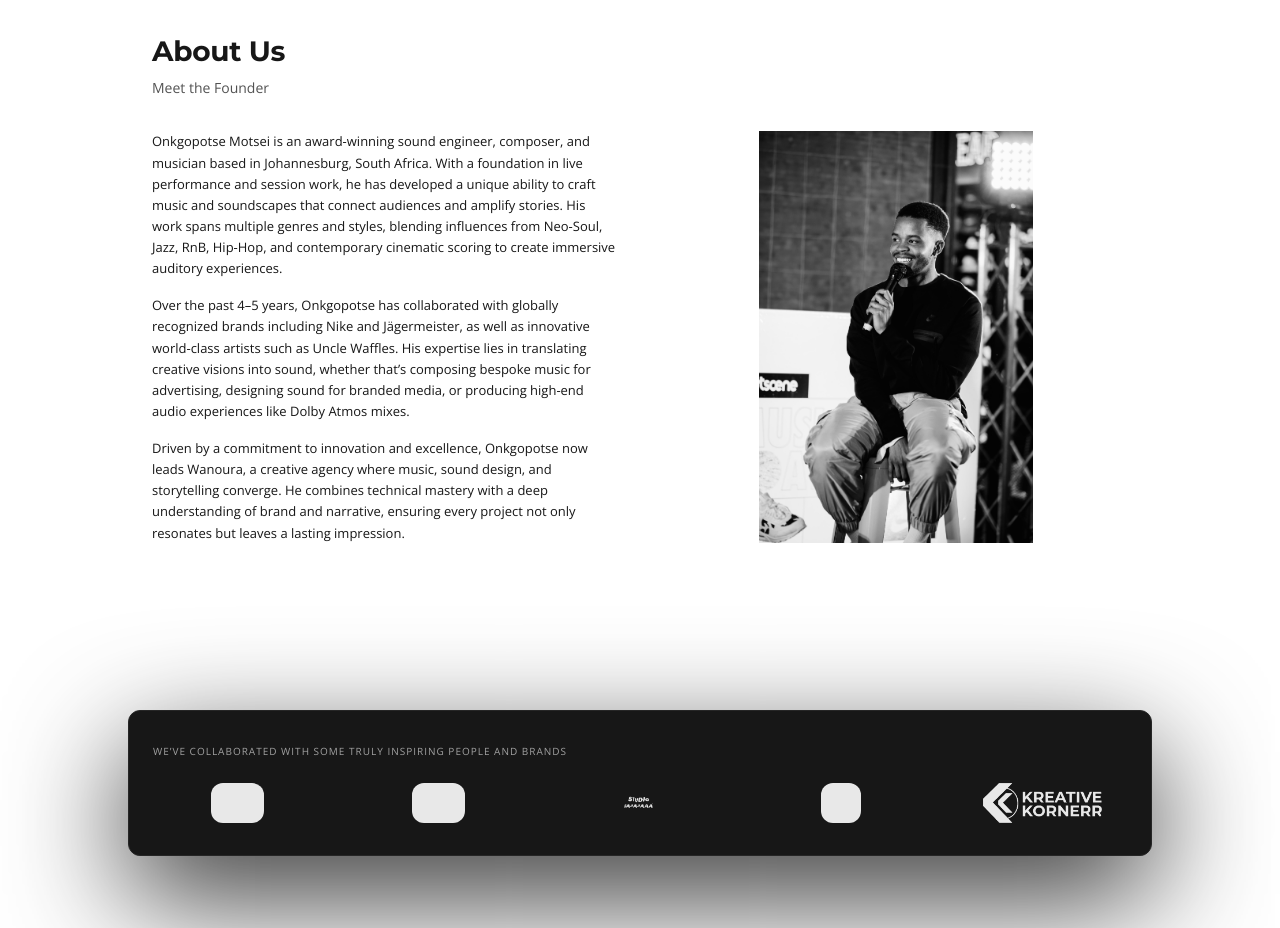
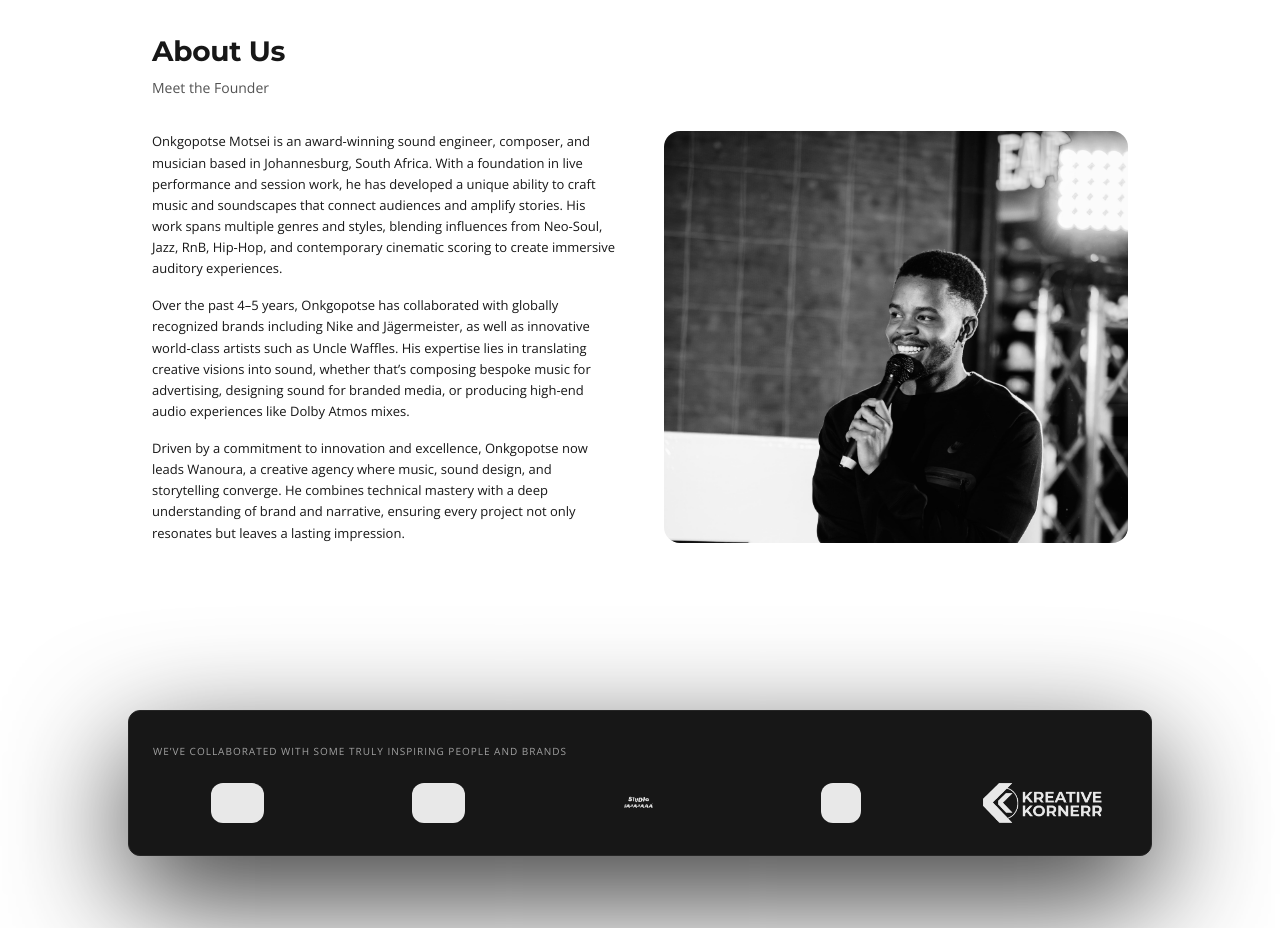
Before and after one commit to jimmy-motsei/wanoura-studio, a Next.js app: page / in a window 1280 px wide. Shown: the part 920-1848 px from the top of the page. Built offline with nearby package versions, Linux system fonts and the light colour scheme; grey boxes are pictures that could not be loaded.

Commit message:
About media: use rounded wrapper that clips image (about-media rounded-2xl overflow-hidden) with max-height on wrapper; img uses block w-full h-auto object-contain.

```diff
--- a/components/AboutUs.tsx
+++ b/components/AboutUs.tsx
@@ -55,14 +55,16 @@ export default function AboutUs() {
           </div>
 
           {/* Right: Image */}
-          <figure className="relative w-full self-start rounded-2xl overflow-hidden">
+          <figure
+            className="about-media rounded-2xl overflow-hidden"
+            style={{ maxHeight: "var(--copy-h, 80vh)" }}
+          >
             <img
               src="/images/founder.jpeg"
               alt="Onkgopotse Motsei speaking on a microphone"
               loading="lazy"
               decoding="async"
-              className="w-full h-auto object-contain"
-              style={{ maxHeight: "var(--copy-h, 80vh)" }}
+              className="block w-full h-auto object-contain"
             />
           </figure>
         </div>
```
